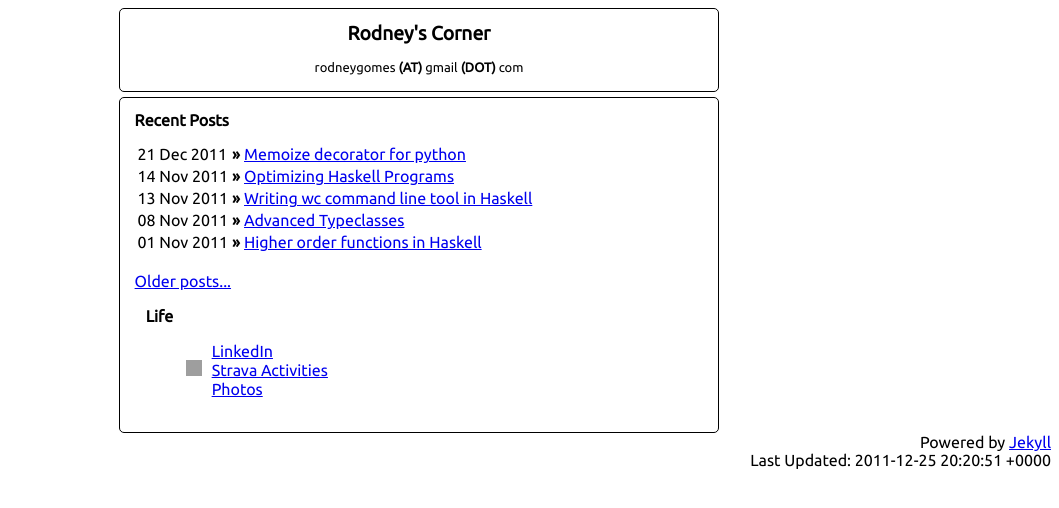
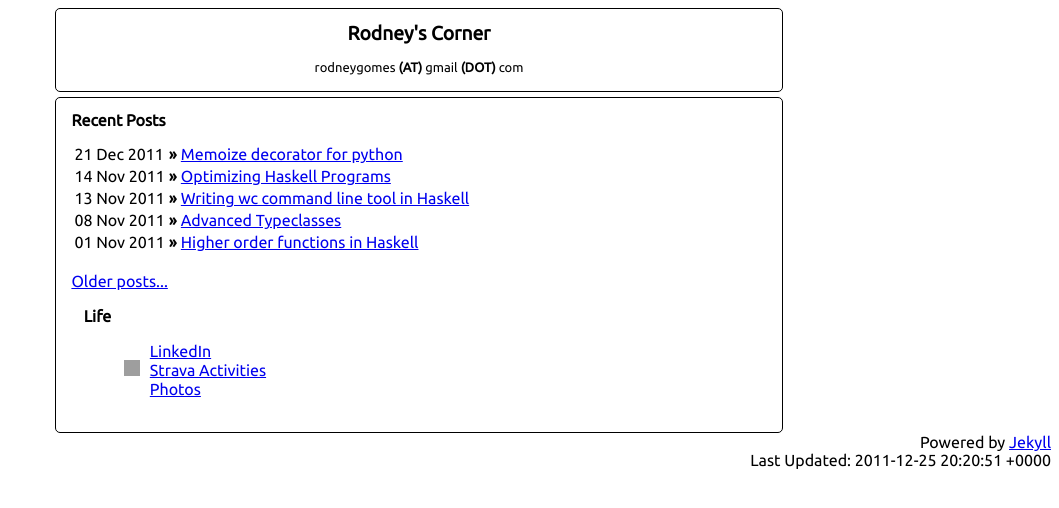
Before and after one commit to rlgomes/rlgomes.github.com, a Jekyll site: the page built from index.html, in a window 1280 px wide. Shown: the top 508 px of the page, without its empty margins (221-1280 px from the left). Built offline with Jekyll 4.4.1, drawn with Linux system fonts in a browser that asks for light colours; grey boxes are pictures that could not be loaded.

Commit message:
- widening the page layout

```diff
--- a/css/main.css
+++ b/css/main.css
@@ -11,7 +11,7 @@
 }
 
 #header {
-    width: 45%;
+    width: 55%;
     text-align: center;
     border: 1px solid black;
     padding-left: 15px;
@@ -59,7 +59,7 @@ figcaption {
 }
 
 #body {
-    width: 45%;
+    width: 55%;
     text-align: left;
     font-family: 'Ubuntu';
     border: 1px solid black;
```
